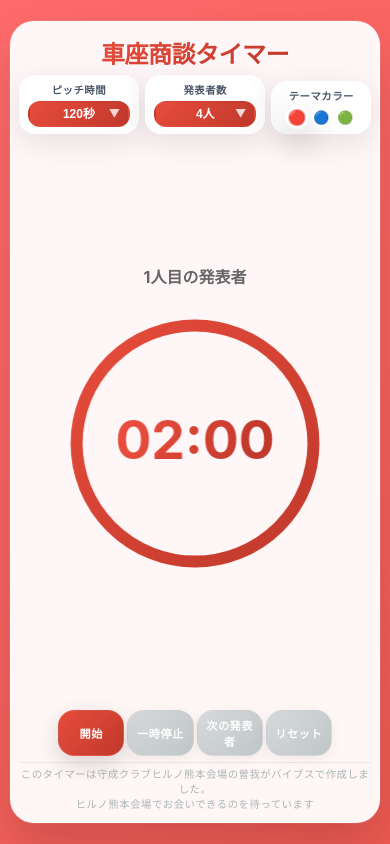
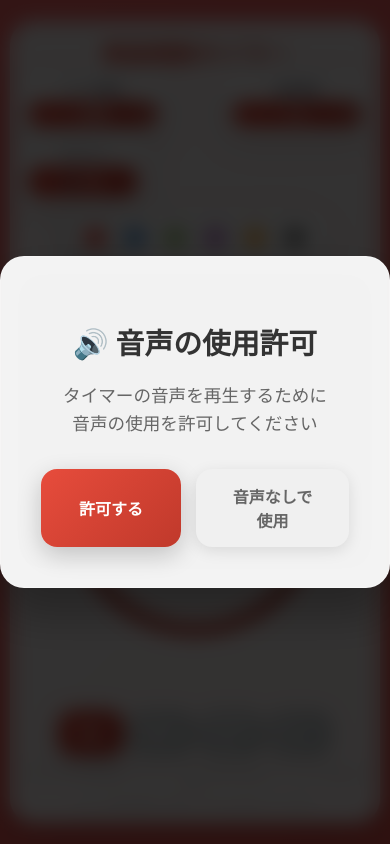
Before and after one commit to sogadaiki/development, a PHP site: page /timer.html in a window 390 px wide. Run offline with PHP 8.4, Linux system fonts and the light colour scheme.

Commit message:
Enhance pitch timer with advanced features and mobile support
- Add 6-color theme system (red, blue, green, purple, orange, gray)
- Implement iPhone-compatible audio playback with permission modal
- Add vibration fallback for mobile devices when audio fails
- Redesign layout with dedicated theme selector section
- Improve mobile responsiveness and UI/UX
- Add sound on/off toggle with localStorage persistence
- Update interval display to Japanese with better design
- Fix custom time input initialization (default 0:0)
- Enhance audio unlock mechanism for iOS Safari compatibility
- Add comprehensive error handling for audio playback

🤖 Generated with [Claude Code](https://claude.ai/code)

Co-Authored-By: Claude <noreply@anthropic.com>

```diff
--- a/sadame/pitch-timer/style.css
+++ b/sadame/pitch-timer/style.css
@@ -18,16 +18,40 @@
     --primary-color: #3498db;
     --secondary-color: #2980b9;
     --accent-color: #9b59b6;
-    --bg-start: #667eea;
-    --bg-end: #764ba2;
+    --bg-start: #5a9fd4;
+    --bg-end: #3498db;
 }
 
 [data-theme="green"] {
     --primary-color: #27ae60;
     --secondary-color: #229954;
     --accent-color: #f39c12;
-    --bg-start: #56ab2f;
-    --bg-end: #a8e6cf;
+    --bg-start: #3fc876;
+    --bg-end: #27ae60;
+}
+
+[data-theme="purple"] {
+    --primary-color: #9b59b6;
+    --secondary-color: #8e44ad;
+    --accent-color: #e74c3c;
+    --bg-start: #bb73e0;
+    --bg-end: #9b59b6;
+}
+
+[data-theme="orange"] {
+    --primary-color: #e67e22;
+    --secondary-color: #d35400;
+    --accent-color: #3498db;
+    --bg-start: #fd7f28;
+    --bg-end: #e67e22;
+}
+
+[data-theme="gray"] {
+    --primary-color: #34495e;
+    --secondary-color: #2c3e50;
+    --accent-color: #95a5a6;
+    --bg-start: #5d6d7e;
+    --bg-end: #34495e;
 }
 
 html, body {
@@ -103,8 +127,31 @@ h1 {
 
 /* Settings Panel */
 .settings-panel {
+    margin-bottom: 10px;
+    width: 100%;
+}
+
+/* Theme Selector Section */
+.theme-selector-section {
     margin-bottom: 15px;
     width: 100%;
+    display: flex;
+    justify-content: center;
+}
+
+.theme-buttons-container {
+    background: rgba(255, 255, 255, 0.8);
+    border-radius: 25px;
+    padding: 12px 25px;
+    backdrop-filter: blur(10px);
+    border: 1px solid rgba(255, 255, 255, 0.3);
+    box-shadow: 0 8px 32px rgba(0, 0, 0, 0.1);
+    display: inline-flex;
+    flex-wrap: wrap;
+    gap: 12px;
+    align-items: center;
+    justify-content: center;
+    max-width: 100%;
 }
 
 .settings-row {
@@ -129,7 +176,7 @@ h1 {
     position: relative;
 }
 
-.theme-card {
+.sound-card {
     flex: 0.8;
     min-width: 120px;
 }
@@ -249,6 +296,35 @@ h1 {
     justify-content: center;
 }
 
+/* Update theme button container styles */
+.theme-buttons-container .theme-btn {
+    width: 40px;
+    height: 40px;
+    border: none;
+    border-radius: 50%;
+    font-size: 1.4em;
+    cursor: pointer;
+    transition: all 0.3s ease;
+    background: rgba(255, 255, 255, 0.9);
+    backdrop-filter: blur(10px);
+    border: 2px solid rgba(255, 255, 255, 0.4);
+    display: flex;
+    align-items: center;
+    justify-content: center;
+    box-shadow: 0 4px 15px rgba(0, 0, 0, 0.1);
+}
+
+.theme-buttons-container .theme-btn:hover {
+    transform: scale(1.1);
+    box-shadow: 0 8px 25px rgba(0, 0, 0, 0.2);
+}
+
+.theme-buttons-container .theme-btn.active {
+    transform: scale(1.2);
+    box-shadow: 0 12px 30px rgba(0, 0, 0, 0.3);
+    border-color: rgba(255, 255, 255, 0.8);
+}
+
 .theme-btn {
     width: 32px;
     height: 32px;
@@ -274,6 +350,118 @@ h1 {
     transform: scale(1.15);
     box-shadow: 0 12px 30px rgba(0, 0, 0, 0.3);
     border-color: rgba(255, 255, 255, 0.6);
+}
+
+/* Sound toggle button */
+.sound-toggle-btn {
+    width: 100%;
+    padding: 10px 12px;
+    border: 2px solid transparent;
+    border-radius: 12px;
+    font-size: 0.9em;
+    font-weight: 600;
+    background: linear-gradient(135deg, var(--primary-color, #e74c3c) 0%, var(--secondary-color, #c0392b) 100%);
+    color: white;
+    cursor: pointer;
+    transition: all 0.3s ease;
+    display: flex;
+    align-items: center;
+    justify-content: center;
+    gap: 5px;
+}
+
+.sound-toggle-btn:hover {
+    transform: scale(1.02);
+    box-shadow: 0 8px 25px rgba(0, 0, 0, 0.2);
+}
+
+.sound-toggle-btn.active {
+    background: linear-gradient(135deg, var(--primary-color, #e74c3c) 0%, var(--secondary-color, #c0392b) 100%);
+}
+
+.sound-toggle-btn:not(.active) {
+    background: linear-gradient(135deg, #95a5a6 0%, #7f8c8d 100%);
+}
+
+/* Audio permission modal */
+.modal-overlay {
+    position: fixed;
+    top: 0;
+    left: 0;
+    width: 100%;
+    height: 100%;
+    background: rgba(0, 0, 0, 0.8);
+    backdrop-filter: blur(10px);
+    display: flex;
+    justify-content: center;
+    align-items: center;
+    z-index: 2000;
+    animation: fadeIn 0.3s ease;
+}
+
+.modal-content {
+    background: rgba(255, 255, 255, 0.95);
+    backdrop-filter: blur(20px);
+    border-radius: 24px;
+    padding: 40px;
+    text-align: center;
+    box-shadow: 0 25px 50px rgba(0, 0, 0, 0.3);
+    border: 1px solid rgba(255, 255, 255, 0.2);
+    max-width: 400px;
+    width: 90%;
+    animation: slideUp 0.3s ease;
+}
+
+.modal-content h2 {
+    color: #333;
+    font-size: 1.8em;
+    margin-bottom: 20px;
+}
+
+.modal-content p {
+    color: #666;
+    font-size: 1.1em;
+    line-height: 1.6;
+    margin-bottom: 30px;
+}
+
+.modal-buttons {
+    display: flex;
+    gap: 15px;
+    justify-content: center;
+}
+
+.modal-btn {
+    padding: 15px 30px;
+    border-radius: 16px;
+    font-size: 1em;
+    font-weight: 600;
+    cursor: pointer;
+    transition: all 0.3s ease;
+    border: none;
+    min-width: 140px;
+}
+
+.modal-btn.primary {
+    background: linear-gradient(135deg, var(--primary-color, #e74c3c) 0%, var(--secondary-color, #c0392b) 100%);
+    color: white;
+    box-shadow: 0 8px 25px rgba(0, 0, 0, 0.2);
+}
+
+.modal-btn.primary:hover {
+    transform: translateY(-2px) scale(1.05);
+    box-shadow: 0 12px 35px rgba(0, 0, 0, 0.3);
+}
+
+.modal-btn.secondary {
+    background: #f0f0f0;
+    color: #666;
+    box-shadow: 0 4px 15px rgba(0, 0, 0, 0.1);
+}
+
+.modal-btn.secondary:hover {
+    background: #e0e0e0;
+    transform: translateY(-1px);
 }
 
 .timer-display-area {
@@ -647,16 +842,33 @@ h1 {
     }
 
     .setting-card {
-        min-width: 100px;
-        max-width: 140px;
+        min-width: 120px;
+        max-width: 160px;
         padding: 8px 10px;
         flex: 1;
     }
 
-    .theme-card {
-        min-width: 90px;
-        max-width: 120px;
+    .sound-card {
+        min-width: 100px;
+        max-width: 140px;
         flex: 0.8;
+    }
+
+    .theme-buttons-container {
+        padding: 10px 18px;
+        gap: 10px;
+        max-width: 90%;
+    }
+
+    .theme-buttons-container .theme-btn {
+        width: 36px;
+        height: 36px;
+        font-size: 1.2em;
+    }
+
+    .sound-toggle-btn {
+        padding: 6px 8px;
+        font-size: 0.8em;
     }
 
     .setting-label {
@@ -742,14 +955,26 @@ h1 {
     }
 
     .setting-card {
-        min-width: 85px;
-        max-width: 110px;
+        min-width: 100px;
+        max-width: 130px;
         padding: 6px 8px;
     }
 
-    .theme-card {
-        min-width: 75px;
-        max-width: 95px;
+    .sound-card {
+        min-width: 90px;
+        max-width: 110px;
+    }
+
+    .theme-buttons-container {
+        padding: 8px 15px;
+        gap: 8px;
+        max-width: 95%;
+    }
+
+    .theme-buttons-container .theme-btn {
+        width: 32px;
+        height: 32px;
+        font-size: 1em;
     }
 
     .setting-label {
--- a/sadame/timer.html
+++ b/sadame/timer.html
@@ -32,6 +32,18 @@
     <link rel="stylesheet" href="pitch-timer/style.css">
 </head>
 <body>
+    <!-- 音声許可モーダル -->
+    <div id="audio-permission-modal" class="modal-overlay" style="display: none;">
+        <div class="modal-content">
+            <h2>🔊 音声の使用許可</h2>
+            <p>タイマーの音声を再生するために<br>音声の使用を許可してください</p>
+            <div class="modal-buttons">
+                <button id="allow-audio" class="modal-btn primary">許可する</button>
+                <button id="deny-audio" class="modal-btn secondary">音声なしで使用</button>
+            </div>
+        </div>
+    </div>
+
     <div class="timer-app-container">
         <h1>車座商談タイマー</h1>
 
@@ -50,7 +62,7 @@
                         </select>
                     </div>
                     <div class="custom-time-input" id="custom-time-input" style="display: none;">
-                        <input type="number" id="custom-minutes" min="0" max="59" value="2" placeholder="分">
+                        <input type="number" id="custom-minutes" min="0" max="59" value="0" placeholder="分">
                         <span class="time-separator">:</span>
                         <input type="number" id="custom-seconds" min="0" max="59" value="0" placeholder="秒">
                     </div>
@@ -71,14 +83,25 @@
                         </select>
                     </div>
                 </div>
-                <div class="setting-card theme-card">
-                    <div class="setting-label">テーマカラー</div>
-                    <div class="theme-buttons">
-                        <button class="theme-btn active" data-theme="red">🔴</button>
-                        <button class="theme-btn" data-theme="blue">🔵</button>
-                        <button class="theme-btn" data-theme="green">🟢</button>
-                    </div>
+                <div class="setting-card sound-card">
+                    <div class="setting-label">サウンド</div>
+                    <button class="sound-toggle-btn active" id="sound-toggle">
+                        <span class="sound-on">🔊 ON</span>
+                        <span class="sound-off" style="display: none;">🔇 OFF</span>
+                    </button>
                 </div>
+            </div>
+        </div>
+
+        <!-- テーマカラー選択を独立したセクションに -->
+        <div class="theme-selector-section">
+            <div class="theme-buttons-container">
+                <button class="theme-btn active" data-theme="red">🔴</button>
+                <button class="theme-btn" data-theme="blue">🔵</button>
+                <button class="theme-btn" data-theme="green">🟢</button>
+                <button class="theme-btn" data-theme="purple">🟣</button>
+                <button class="theme-btn" data-theme="orange">🟠</button>
+                <button class="theme-btn" data-theme="gray">⚫</button>
             </div>
         </div>
 
@@ -87,9 +110,11 @@
             <div class="current-pitch-timer">
                 <canvas id="timer-canvas" width="600" height="600"></canvas>
                 <div id="interval-display">
-                    <div class="interval-label">Next Presenter</div>
-                    <div class="interval-time">10</div>
-                    <div class="interval-subtitle">seconds remaining</div>
+                    <div class="interval-label">次の発表者まで</div>
+                    <div class="interval-content">
+                        <span class="interval-time">10</span>
+                        <span class="interval-subtitle">秒</span>
+                    </div>
                 </div>
             </div>
         </div>
```
Also changed, not shown: other parts of sadame/pitch-timer/style.css (+42 -33 lines), sadame/pitch-timer/script.js (+167 -8 lines).
